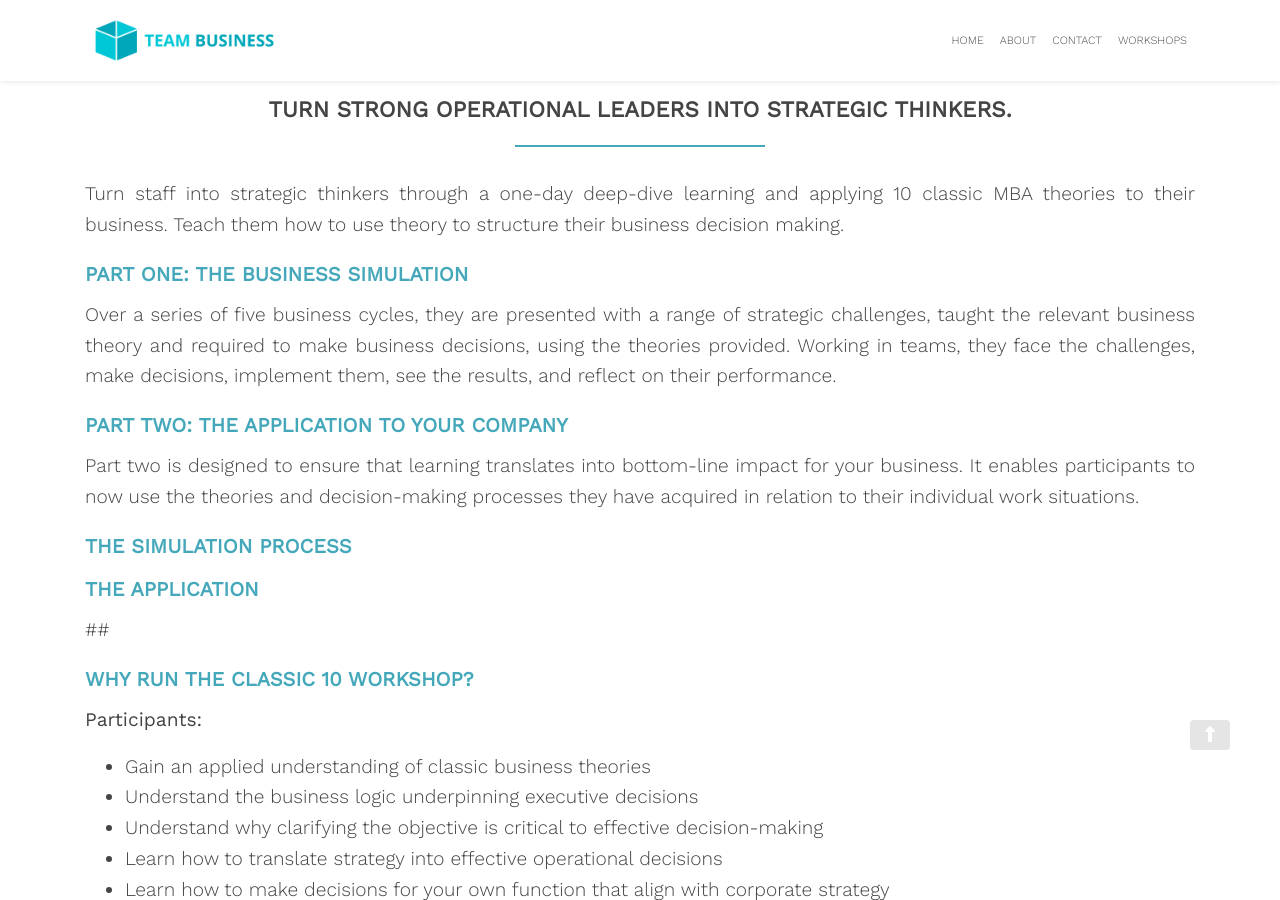
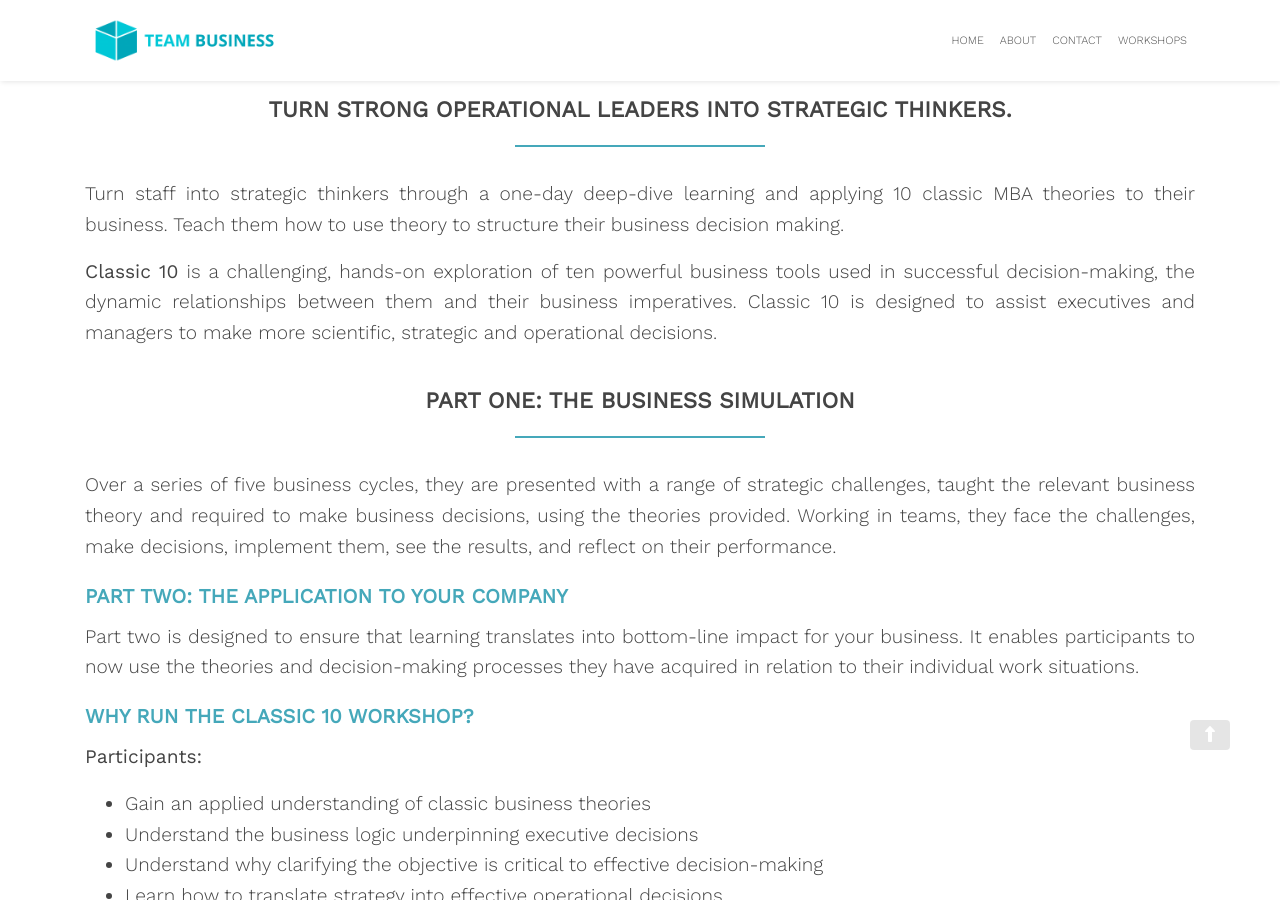
Before and after one commit to zac-heisey/team-business, a Jekyll site: the page built from _pages/strategy-workshop-mba-in-a-day.md, in a window 1280 px wide and 900 px high, scrolled down 835 px. Built offline with Jekyll 4.4.1, drawn with Linux system fonts in a browser that asks for light colours; nearby versions of some CDN libraries.

Commit message:
Update from Forestry.io Lara Azzam updated _pages/strategy-workshop-mba-in-a-day.md

```diff
--- a/_pages/strategy-workshop-mba-in-a-day.md
+++ b/_pages/strategy-workshop-mba-in-a-day.md
@@ -15,19 +15,15 @@ header-image: "/assets/images/accounting-workshop.jpg"
 
 Turn staff into strategic thinkers through a one-day deep-dive learning and applying 10 classic MBA theories to their business. Teach them how to use theory to structure their business decision making.
 
-### Part One: The Business Simulation
+**Classic 10** is a challenging, hands-on exploration of ten powerful business tools used in successful decision-making, the dynamic relationships between them and their business imperatives. Classic 10 is designed to assist executives and managers to make more scientific, strategic and operational decisions.
+
+## Part One: The Business Simulation
 
 Over a series of five business cycles, they are presented with a range of strategic challenges, taught the relevant business theory and required to make business decisions, using the theories provided. Working in teams, they face the challenges, make decisions, implement them, see the results, and reflect on their performance.
 
 ### Part Two: The Application to your Company
 
 Part two is designed to ensure that learning translates into bottom-line impact for your business. It enables participants to now use the theories and decision-making processes they have acquired in relation to their individual work situations.
-
-### THE SIMULATION PROCESS
-
-### THE APPLICATION
-
-##
 
 ### Why run the Classic 10 Workshop?
 
```
